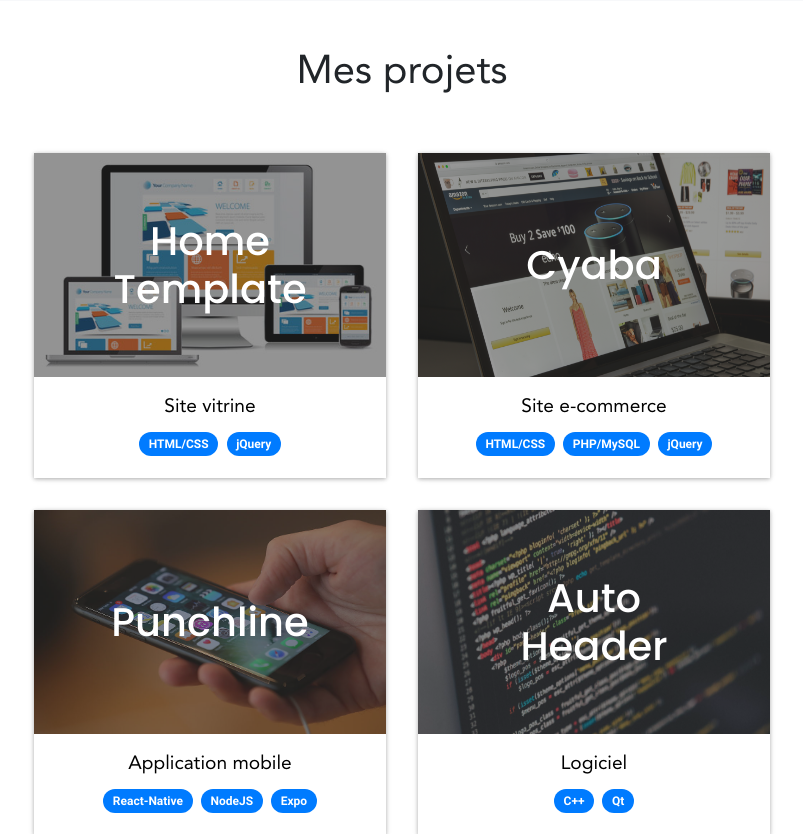
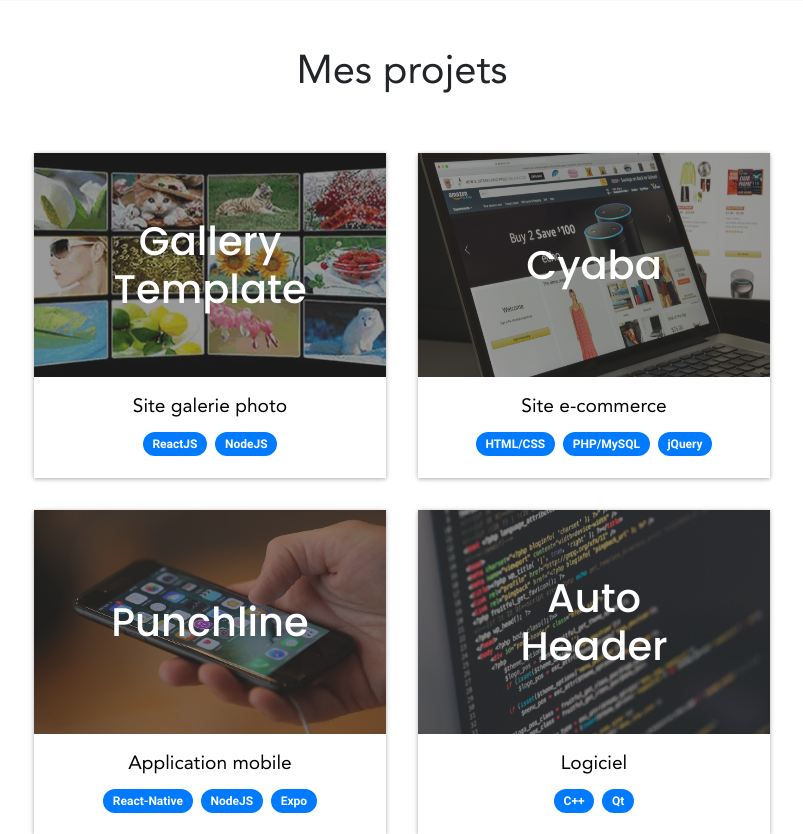
Before and after one commit to Stabien/Site_Perso, a PHP site: page / in a window 1280 px wide. Shown: the part 2917-3751 px from the top of the page, without its empty margins (238-1041 px from the left). Run offline with PHP 8.4, Linux system fonts and the light colour scheme.

Commit message:
updating projets

```diff
--- a/index.php
+++ b/index.php
@@ -14,7 +14,7 @@
 
 <body>
     <header class="navbar navbar-expand-lg position-fixed">
-        <span href="#" class="navbar-brand">Bastien PIEDALLU</span>
+        <span class="navbar-brand">Bastien PIEDALLU</span>
         <button class="navbar-toggler" type="button" data-toggle="collapse" data-target="#navbar-content">
            <span class="navbar-toggler-icon"></span>
         </button>
@@ -235,13 +235,13 @@
                 data-aos="zoom-in" data-aos-duration="1500"
                 data-aos-anchor-placement="top-bottom" target="_blank">
                     <div class="miniature-container">
-                        <h3>Home Template</h3>
+                        <h3>Gallery Template</h3>
                         <img src="images/home_template_miniature.jpg">
                     </div>
-                    <h4>Site vitrine</h4>
+                    <h4>Site galerie photo</h4>
                     <ul>
-                        <li>HTML/CSS</li>
-                        <li>jQuery</li>
+                        <li>ReactJS</li>
+                        <li>NodeJS</li>
                     </ul>
                 </a>
                 <a href="https://www.github.com/stabien/ppe" class="projets-content"
```
Also changed, not shown: images/3d_gallery.gif (added), images/home_template_miniature.jpg, images/home_template_miniature_1.jpg (added), 1 other file.
